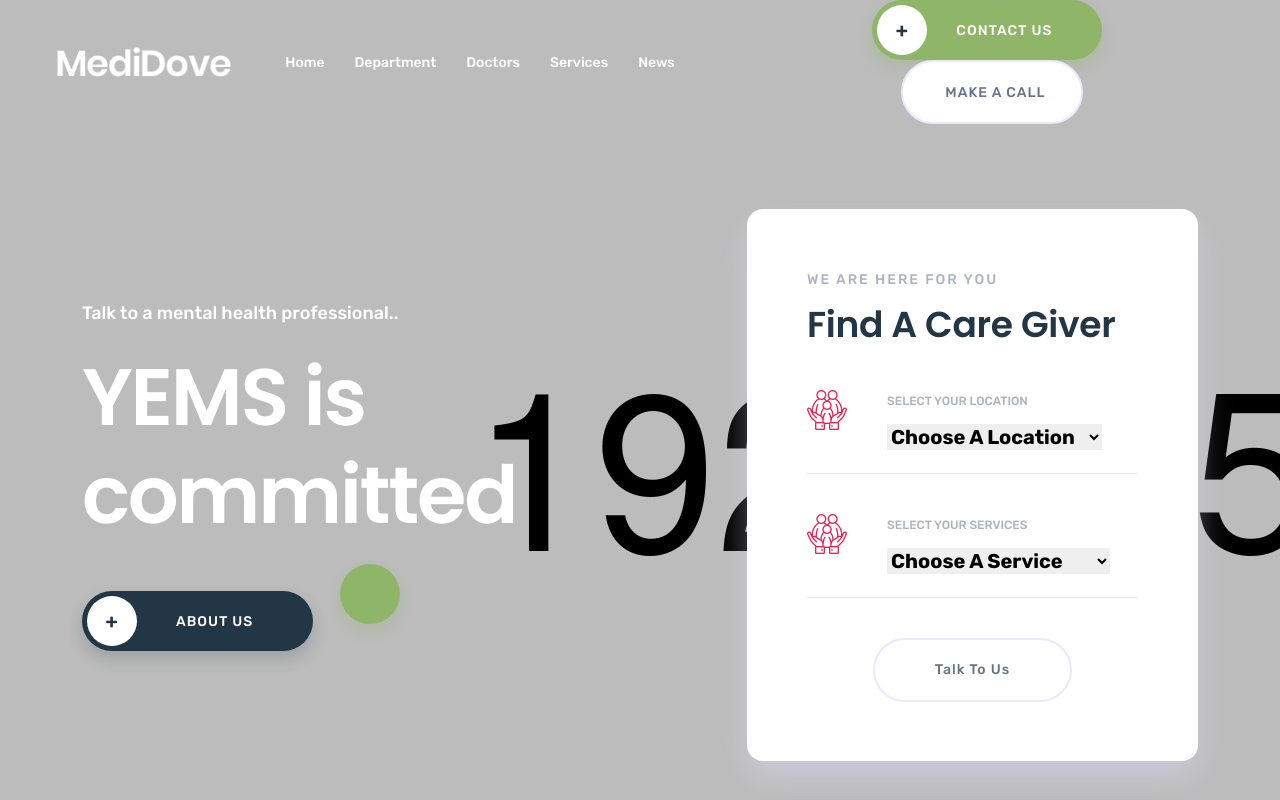
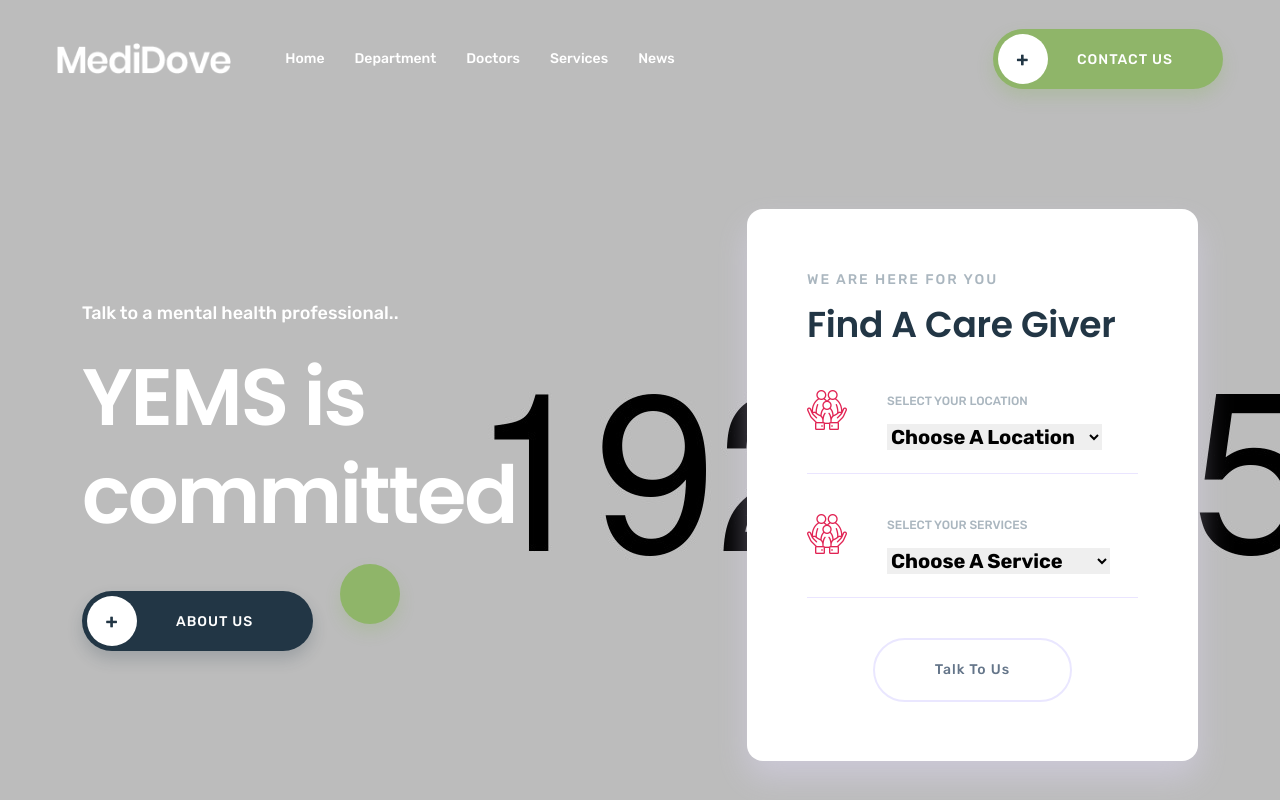
Before and after one commit to Leslie-T-art/YEMS-WEB, a React (Create React App) app: page / in a window 1280 px wide. Shown: the top 800 px of the page. Built offline with nearby package versions, Linux system fonts and the light colour scheme; no server answers; the HTML template or start-up script is replaced by a standard one.

Commit message:
Update HomeTwoNavBar.js

```diff
--- a/src/pages/HomeTwo/HomeTwoNavBar/HomeTwoNavBar.js
+++ b/src/pages/HomeTwo/HomeTwoNavBar/HomeTwoNavBar.js
@@ -51,10 +51,10 @@ const HomeTwoNavBar = () => {
                      </div>
                      <div className="col-xl-4 col-lg-2 d-none d-lg-block d-xl-block">
                         <div className="header-right f-right">
+
                            <Link to="/contact" className="primary_btn btn-icon btn-icon-green"><span>+</span>contact
                               us</Link>
-                           <Link to="/contact" className="primary_btn btn-icon btn-icon-white">
-                              <i className="fas fa-phone"></i>Make A Call</Link>
+
                         </div>
                      </div>
                   </div>
```
